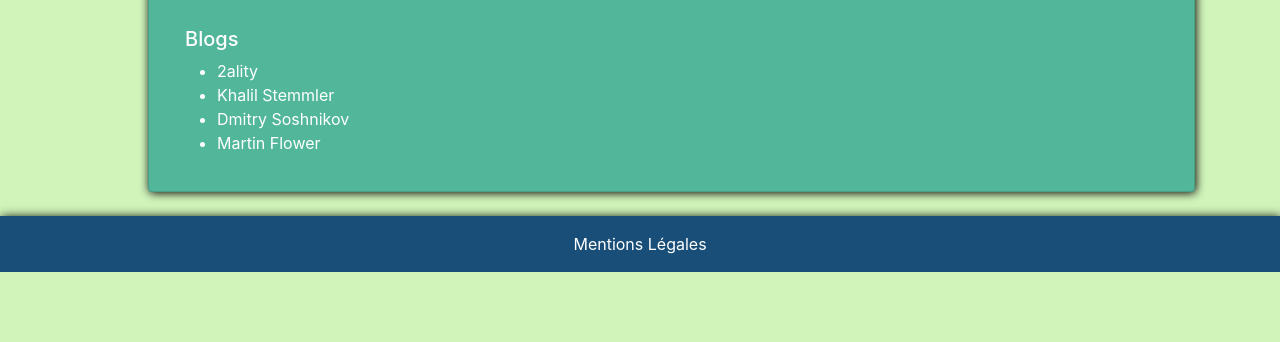
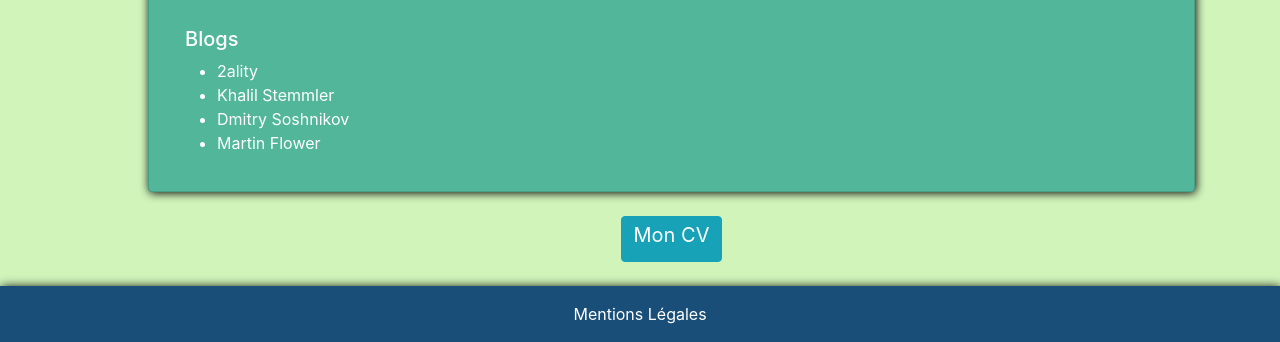
Before and after one commit to Amir-Benkoula/amir-benkoula.github.io, a website: page index.html in a window 1280 px wide. Shown: the part 1796-2138 px from the top of the page. Before the commit the page ends 2068 px from the top, so only its background shows below. Drawn offline with nearby package versions, Linux system fonts and the light colour scheme.

Commit message:
add cv button

```diff
--- a/index.html
+++ b/index.html
@@ -248,6 +248,14 @@
             </div>
         </div>
     </div>
+    <div class="row ml-5">
+        <div class="col-sm-12 mt-4 text-center">
+            <button type="button" class="btn btn-info">
+                <h5 class="lead"><a href="./img/cv_amirbenkoula.pdf" target="_blank"><b>Mon CV</b></a></h5>
+            </button>
+        </div>
+    </div>
+
 </div>
 
 
```
